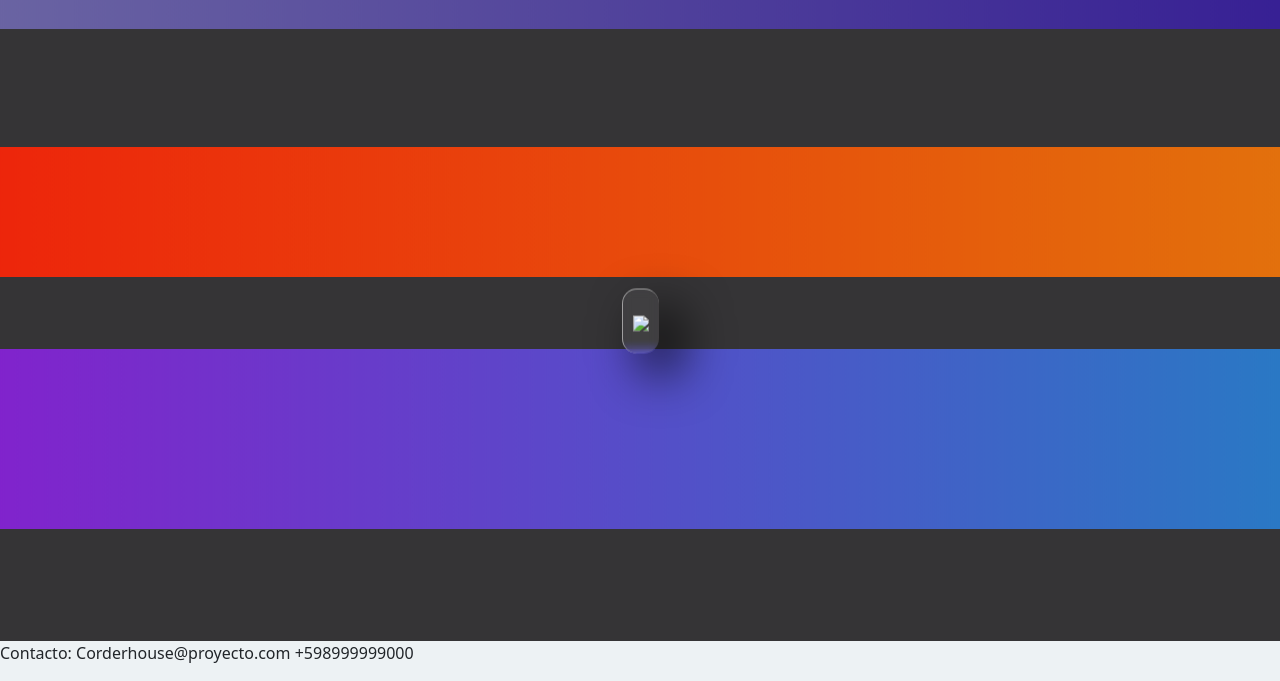
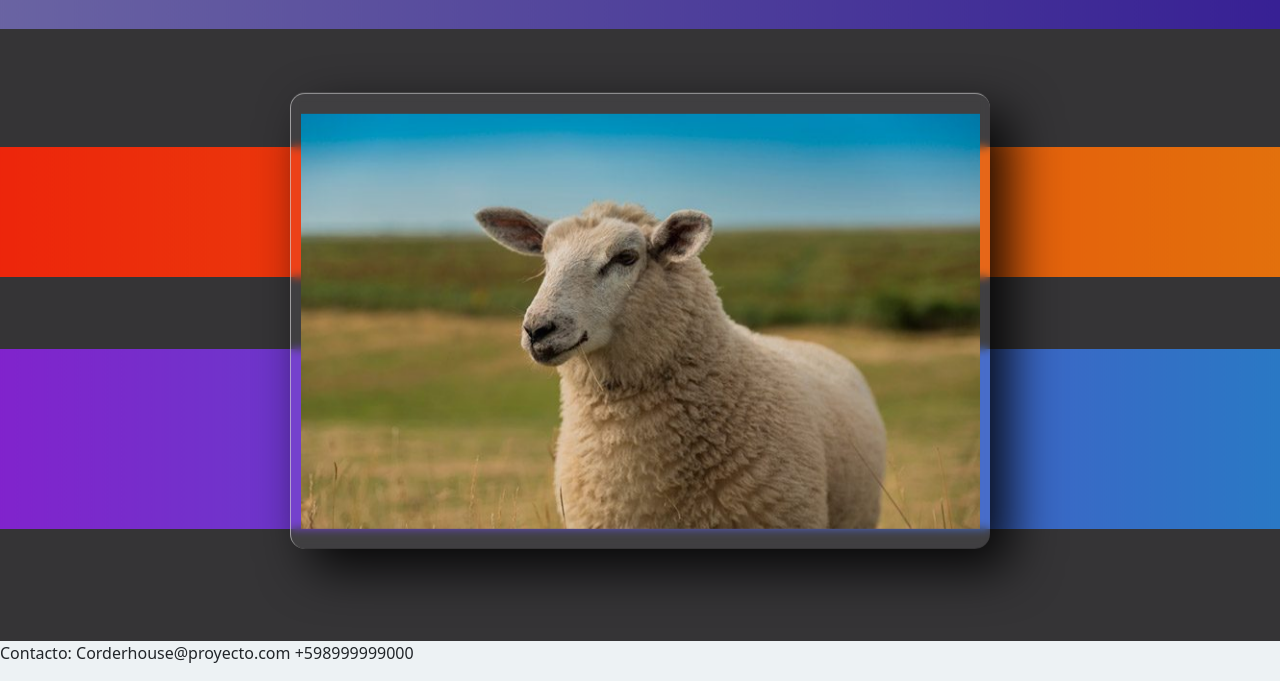
Before and after one commit to Negonet/PreEntrega2html-Vazquez, a plain HTML site: page index.html in a window 1280 px wide. Shown: the part 119-800 px from the top of the page. Drawn offline with nearby package versions, Linux system fonts and the light colour scheme; the site is published under a folder, as on GitHub Pages, so addresses that start at the root find nothing; a web font is replaced by a local one.

Commit message:
Quinta version

```diff
--- a/index.html
+++ b/index.html
@@ -38,7 +38,7 @@
     </div>
         <div class="container">
             <div class="tarjeta">
-                <img src="/img/oveja.jpeg">
+                <img src="img/oveja.jpeg">
                 </div>
 
             </div>
```
